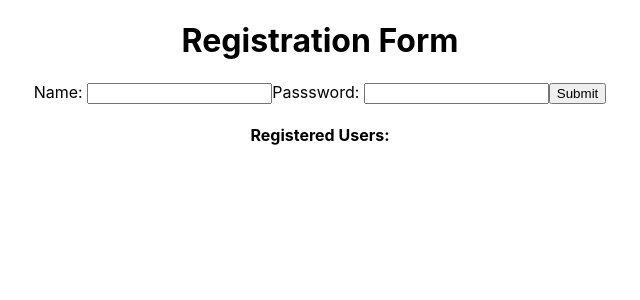
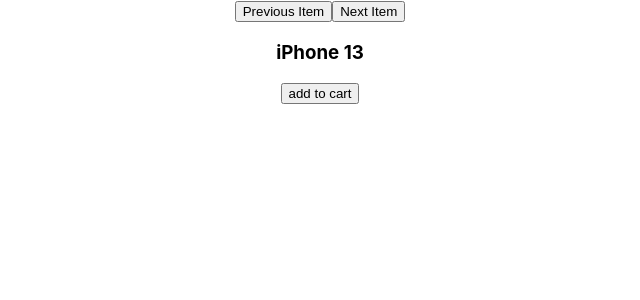
Before and after one commit to priyanshuu26/useState, a React (Create React App) app: page / in a window 1280 px wide. Shown: the top 300 px of the page, without its empty margins (320-960 px from the left). Built offline with nearby package versions, Linux system fonts and the light colour scheme.

Commit message:
intial commit

```diff
--- a/src/component/DynamicForm.jsx
+++ b/src/component/DynamicForm.jsx
@@ -1,52 +1,54 @@
 import React, { useState } from 'react';
+import productList from '../constants/ProductList';
 
 function DynamicForm() {
-  const [input, setInput] = useState({ username: '', password: '' });
-  const [record, setRecord] = useState([]);
-  const handleChange = (e) => {
-    const { name, value } = e.target;
-    setInput({ ...input, [name]: value });
+  const [index, setIndex] = useState(0);
+  const [cartItems, setCartItems] = useState([]);
+  const totalPageNumber = productList.length;
+  const handleIncrement = () => {
+    setIndex((prevIndex) => (prevIndex + 1) % totalPageNumber);
   };
-  const handleSubmit = (e) => {
-    e.preventDefault();
-    setRecord([...record, input]);
+
+  const handleDecrement = () => {
+    setIndex(
+      (prevIndex) => (prevIndex - 1 + totalPageNumber) % totalPageNumber
+    );
   };
-  const handleDelete = (para) => {
-    const removedUser = record.filter((user, i) => i !== para);
-    setRecord(removedUser);
+  const handleCart = () => {
+    setCartItems([...cartItems, productList[index].name]);
+    console.log(cartItems);
+  };
+  const handleRemove = (id) => {
+    const removedItems = cartItems.filter((items, i) => i !== id);
+    setCartItems(removedItems);
   };
   return (
-    <div>
-      <h1>Registration Form</h1>
-      <form onSubmit={handleSubmit}>
-        <label htmlFor="username">Name: </label>
-        <input
-          type="text"
-          name="username"
-          value={input.username}
-          onChange={handleChange}
-        />
-        <label htmlFor="password">Passsword: </label>
-        <input
-          type="password"
-          name="password"
-          value={input.password}
-          onChange={handleChange}
-        />
-        <button type="submit">Submit</button>
-      </form>
-      <div>
-        <h4>Registered Users: </h4>
-        {record.map((user, i) => (
-          <li key={record.indexOf(user)}>
-            <h3>Name:{user.username}</h3>
-            <button type="button" onClick={() => handleDelete(i)}>
-              Delete
+    <>
+      <div className="index-button">
+        <button onClick={handleDecrement} type="button">
+          Previous Item
+        </button>
+        <button onClick={handleIncrement} type="button">
+          Next Item
+        </button>
+      </div>
+      <div className="items">
+        <h3>{productList[index].name}</h3>
+        <button type="button" onClick={handleCart}>
+          add to cart
+        </button>
+      </div>
+      <div className="sorted">
+        {cartItems.map((item, i) => (
+          <li key={item.id}>
+            <h5>{item}</h5>
+            <button type="button" onClick={() => handleRemove(i)}>
+              Remove
             </button>
           </li>
         ))}
       </div>
-    </div>
+    </>
   );
 }
 
--- /dev/null
+++ b/src/constants/ProductList.js
@@ -0,0 +1,64 @@
+const ProductList = [
+  { id: 1, name: 'iPhone 13', price: 799.99, category: 'Electronics' },
+  { id: 2, name: 'Nike Hoodie', price: 59.99, category: 'Clothing' },
+  { id: 3, name: 'Instant Pot', price: 89.99, category: 'Home & Kitchen' },
+  { id: 4, name: 'Samsung QLED TV', price: 1499.99, category: 'Electronics' },
+  { id: 5, name: 'MAC Lipstick', price: 19.99, category: 'Beauty' },
+  { id: 6, name: 'Levis Jeans', price: 49.99, category: 'Clothing' },
+  {
+    id: 7,
+    name: 'Dyson Vacuum Cleaner',
+    price: 399.99,
+    category: 'Home & Kitchen',
+  },
+  {
+    id: 8,
+    name: 'Sony Noise-Canceling Headphones',
+    price: 299.99,
+    category: 'Electronics',
+  },
+  { id: 9, name: 'Fenty Beauty Foundation', price: 34.99, category: 'Beauty' },
+  { id: 10, name: 'Google Nest Hub', price: 99.99, category: 'Electronics' },
+  {
+    id: 11,
+    name: 'KitchenAid Stand Mixer',
+    price: 249.99,
+    category: 'Home & Kitchen',
+  },
+  {
+    id: 12,
+    name: 'Fitbit Versa Smartwatch',
+    price: 179.99,
+    category: 'Electronics',
+  },
+  { id: 13, name: 'LOreal Shampoo', price: 9.99, category: 'Beauty' },
+  { id: 14, name: 'Calvin Klein T-shirt', price: 29.99, category: 'Clothing' },
+  { id: 15, name: 'Amazon Echo Dot', price: 49.99, category: 'Electronics' },
+  {
+    id: 16,
+    name: 'Cuisinart Coffee Maker',
+    price: 79.99,
+    category: 'Home & Kitchen',
+  },
+  {
+    id: 17,
+    name: 'Revlon Eyeshadow Palette',
+    price: 14.99,
+    category: 'Beauty',
+  },
+  { id: 18, name: 'Adidas Sneakers', price: 69.99, category: 'Clothing' },
+  {
+    id: 19,
+    name: 'Roku Streaming Stick',
+    price: 49.99,
+    category: 'Electronics',
+  },
+  {
+    id: 20,
+    name: 'Pyrex Glass Storage Set',
+    price: 39.99,
+    category: 'Home & Kitchen',
+  },
+];
+
+export default ProductList;
```
